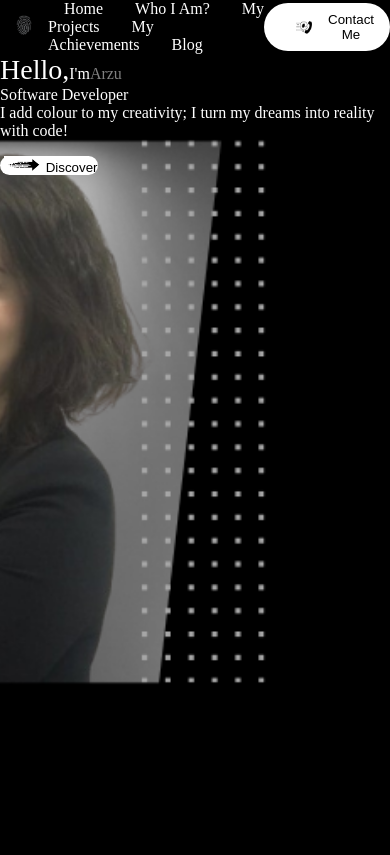
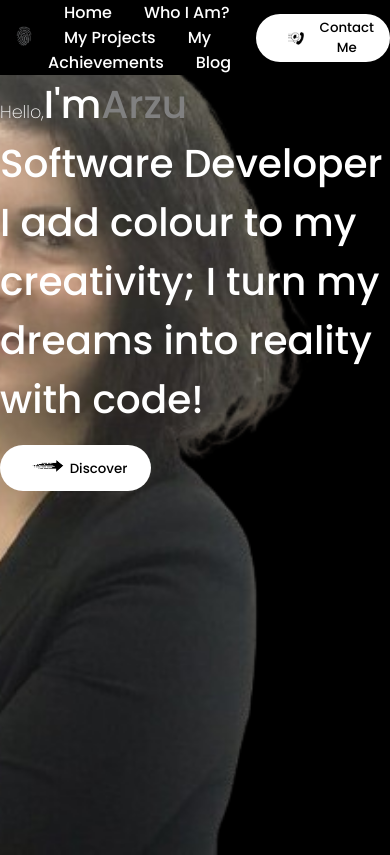
Before and after one commit to arzucaner/arzucaner-website, a React (Create React App) app: page / in a window 390 px wide. Built offline with nearby package versions, Linux system fonts and the light colour scheme.

Commit message:
Update CSS style

```diff
--- a/public/index.html
+++ b/public/index.html
@@ -13,6 +13,9 @@
   <meta name="robots" content="index, follow" />
   <title>Arzu Caner I Software Developer</title>
   <link rel="stylesheet" href="./style.css">
+  <link rel="preconnect" href="https://fonts.googleapis.com">
+<link rel="preconnect" href="https://fonts.gstatic.com" crossorigin>
+<link href="https://fonts.googleapis.com/css2?family=Poppins:wght@200;300;500;600&family=Young+Serif&display=swap" rel="stylesheet">
 </head>
 
 <body>
--- a/public/style.css
+++ b/public/style.css
@@ -1,9 +1,10 @@
-*{
+* {
     margin: 0;
     padding: 0;
     box-sizing: border-box;
     text-decoration: none;
     background: transparent;
+    font-family: 'Poppins', sans-serif;
 }
 
 body {
--- a/src/components/Intro/intro.css
+++ b/src/components/Intro/intro.css
@@ -38,13 +38,14 @@
 
 .intoPara {
     font-size: medium;
-    font-weight: 100;
+    font-weight: 300;
+    letter-spacing: 1px;
 }
 
 .btn {
     background: white;
     margin: 1rem 0;
-    padding: 0.75rem 2 rem;
+    padding: 0.75rem 1.5rem;
     border: none;
     border-radius: 2rem;
 }
@@ -54,3 +55,15 @@
     margin: 0 0.25rem;
     height: 1rem;
 }
+
+@media screen and (max-width:840px) {
+    .bg {
+        right: -10vw
+    }
+    .introContent {
+        font-size: 10vw;
+    }
+    .hello {
+        font-size: 4.5vw;
+    }
+}
```
Also changed, not shown: src/assets/image.png.
